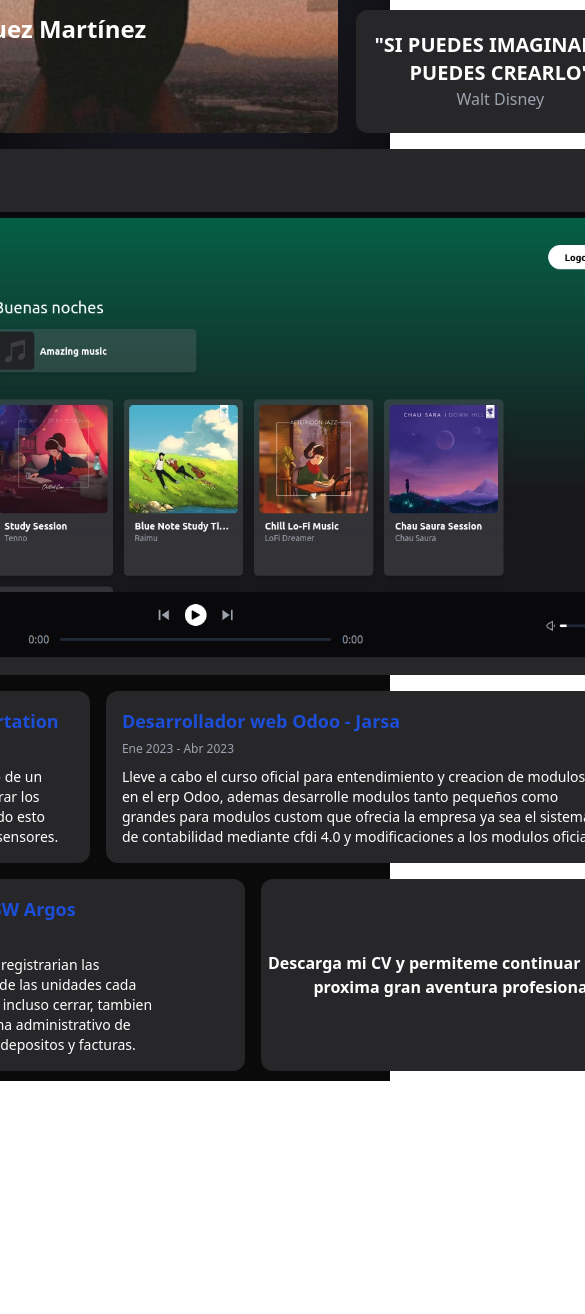
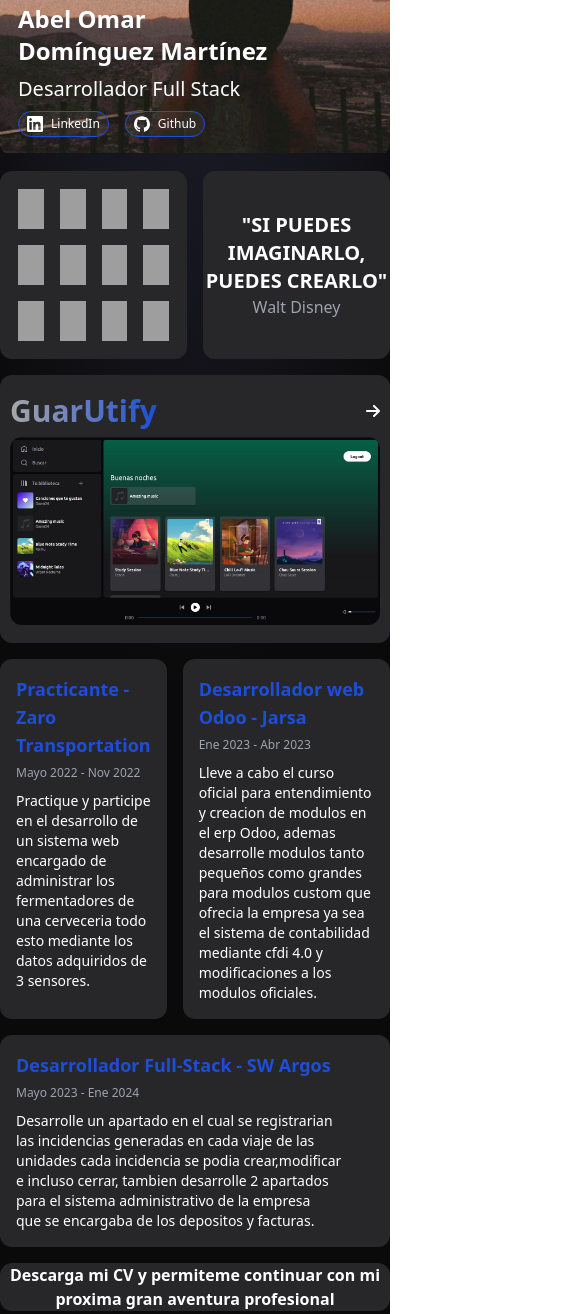
Before and after one commit to GuarU345/portfolio-astro, an Astro site: page / in a window 390 px wide. Shown: the part 253-1567 px from the top of the page, 585 px wide, since content can reach past the window. Before the commit the page ends 1334 px from the top, so only its background shows below. Built offline with nearby package versions, Linux system fonts and the light colour scheme; Astro itself is replaced by a stand-in of ours; grey boxes are pictures that could not be loaded.

Commit message:
init responsive design

```diff
--- a/src/components/Inspiration.astro
+++ b/src/components/Inspiration.astro
@@ -1,5 +1,5 @@
 <section
-  class="col-span-4 row-span-2 flex flex-col border-2 border-transparent justify-center items-center rounded-xl bg-zinc-800"
+  class="col-span-6 lg:col-span-4 lg:row-span-2 flex flex-col border-2 border-transparent justify-center items-center rounded-xl bg-zinc-800"
 >
   <p class="text-xl text-center font-bold">
     "SI PUEDES IMAGINARLO, PUEDES CREARLO"
--- a/src/components/Jobs.astro
+++ b/src/components/Jobs.astro
@@ -8,7 +8,7 @@ const jarsaData = JOBS[1];
 const argosData = JOBS[2];
 ---
 
-<section class="flex gap-4 w-[900px]">
+<section class="flex gap-4 w-full lg:max-w-[900px]">
   <JobContent
     title={zaroData.title}
     date={zaroData.date}
@@ -20,7 +20,7 @@ const argosData = JOBS[2];
     activities={jarsaData.activities}
   />
 </section>
-<section class="grid grid-cols-[500px,1fr] gap-4 rounded-xl">
+<section class="grid lg:grid-cols-[500px,1fr] gap-4 rounded-xl">
   <JobContent
     title={argosData.title}
     date={argosData.date}
--- a/src/components/Presentation.astro
+++ b/src/components/Presentation.astro
@@ -5,7 +5,7 @@ import GithubIcon from "./icons/GithubIcon.astro";
 ---
 
 <section
-  class="col-span-8 row-span-4 border-2 p-4 border-transparent flex items-end rounded-xl"
+  class="col-span-12 row-span-2 lg:col-span-8 lg:row-span-4 border-2 p-4 border-transparent flex items-end rounded-xl"
 >
   <div class="flex flex-col gap-y-2">
     <p class="text-pretty text-2xl font-bold">Abel Omar Domínguez Martínez</p>
--- a/src/components/StackTechnologies.astro
+++ b/src/components/StackTechnologies.astro
@@ -3,7 +3,7 @@ import TechIcon from "./TechIcon.astro";
 ---
 
 <section
-  class="col-span-4 row-span-2 grid place-content-center rounded-xl border-2 border-transparent bg-zinc-800"
+  class="col-span-6 lg:col-span-4 lg:row-span-2 grid place-content-center rounded-xl border-2 border-transparent bg-zinc-800"
 >
   <div class="grid place-content-center grid-cols-4 p-4 gap-4 lg:gap-y-10">
     <TechIcon
--- a/src/layouts/Layout.astro
+++ b/src/layouts/Layout.astro
@@ -18,7 +18,7 @@ const { title } = Astro.props;
   </head>
   <body class="relative text-white">
     <div
-      class="absolute top-0 z-[-2] h-full w-screen bg-neutral-950 bg-[radial-gradient(ellipse_80%_80%_at_50%_-20%,rgba(120,119,198,0.3),rgba(255,255,255,0))]"
+      class="absolute top-0 z-[-2] h-full w-full bg-neutral-950 bg-[radial-gradient(ellipse_80%_80%_at_50%_-20%,rgba(120,119,198,0.3),rgba(255,255,255,0))]"
     >
     </div>
     <slot />
--- a/src/pages/index.astro
+++ b/src/pages/index.astro
@@ -8,8 +8,8 @@ import Jobs from "../components/Jobs.astro";
 ---
 
 <Layout title="GuarU345-Portfolio">
-  <main class="flex flex-col h-full mt-4 gap-4 w-[900px]">
-    <section class="grid grid-cols-12 grid-rows-3 gap-4 h-[370px]">
+  <main class="flex flex-col h-full mt-4 gap-4 w-full lg:max-w-[900px]">
+    <section class="grid grid-cols-12 grid-rows-3 gap-4">
       <Presentation />
       <StackTechnologies />
       <Inspiration />
```
